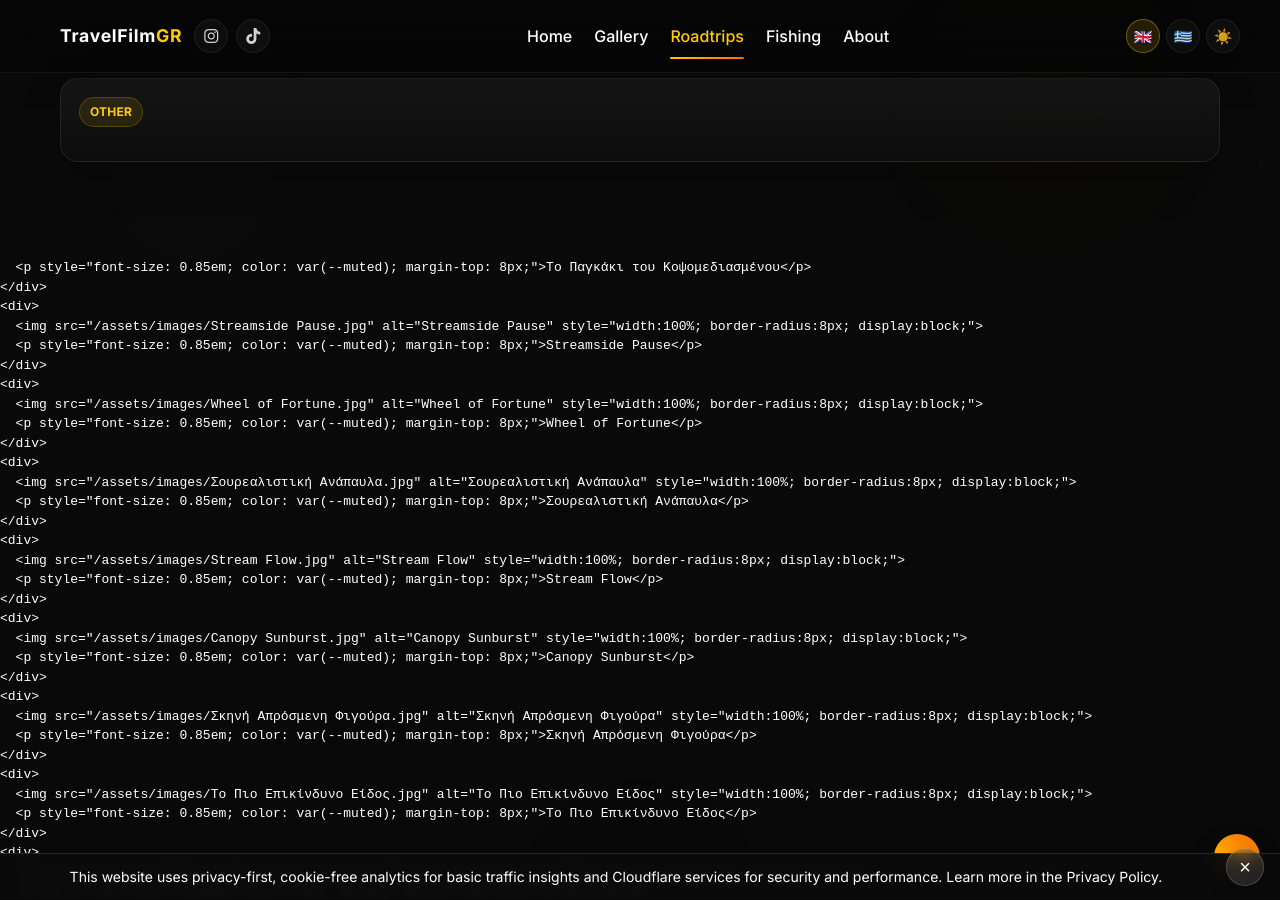
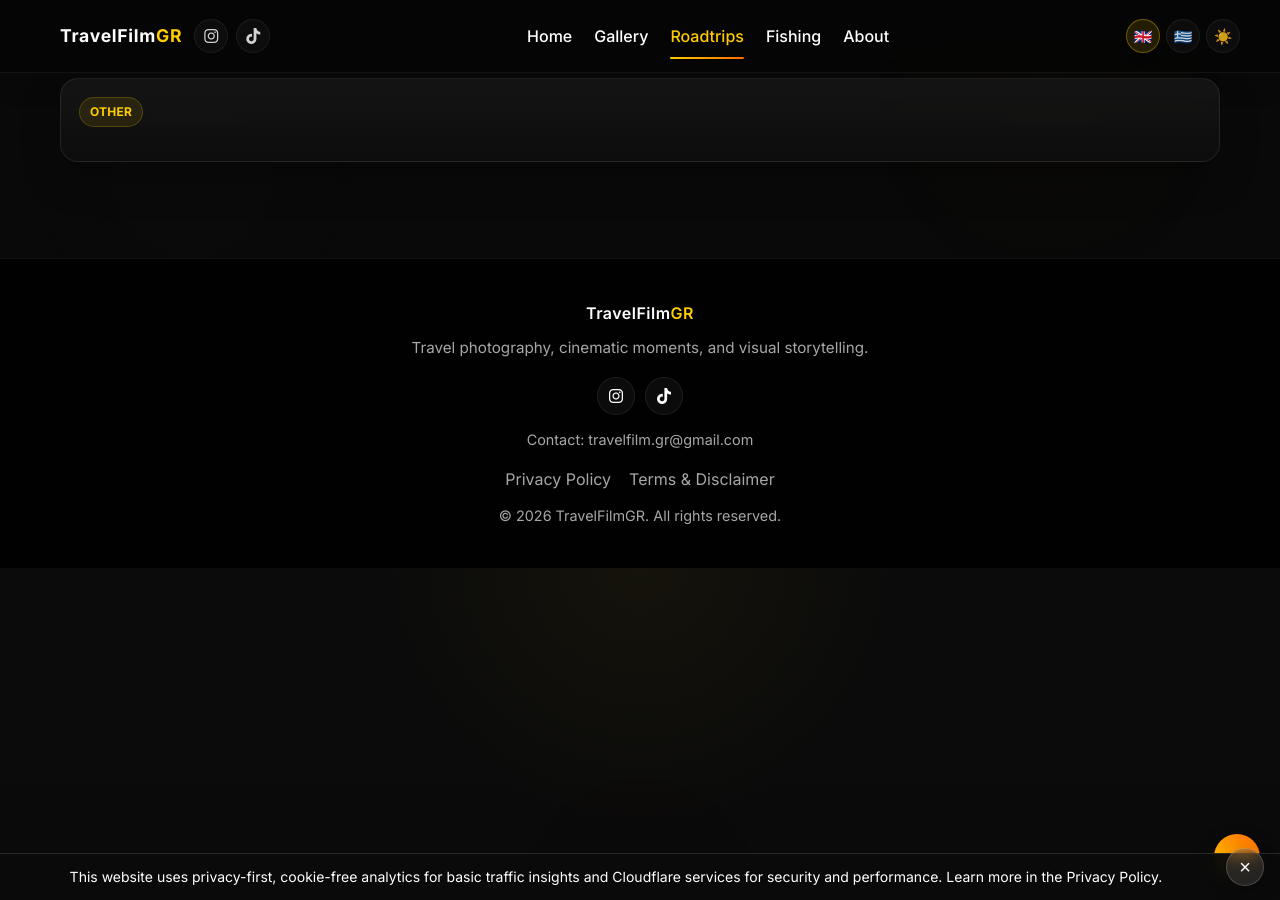
Before and after one commit to travelfilmgr/travelfilmgr.github.io, a Jekyll site: the page built from roadtrips.md, in a window 1280 px wide and 900 px high, scrolled down 737 px. Built offline with Jekyll 4.4.1, drawn with Linux system fonts in a browser that asks for light colours; some of the changed text lies outside the part shown.

Commit message:
Update roadtrips.md

```diff
--- a/roadtrips.md
+++ b/roadtrips.md
@@ -6,9 +6,8 @@ permalink: /roadtrips/
 
 <div class="blog-page">
 
-  <!-- Τραβάμε ΟΛΑ τα αρχεία .md που βρίσκονται μέσα στον φάκελο roadtrips/ -->
-  {% assign my_roadtrips = site.pages | where_exp: "item", "item.path contains 'roadtrips/'" | sort: "date" | reverse %}
-  {% assign featured = my_roadtrips.first %}
+  {% assign roadtrips = site.pages | where_exp: "item", "item.path contains 'roadtrips/'" | sort: "date" | reverse %}
+  {% assign featured = roadtrips.first %}
 
   <!-- HERO FEATURED ROADTRIP -->
   <section class="blog-hero fade-in">
@@ -95,7 +94,7 @@ permalink: /roadtrips/
   <section class="container fade-in">
     <div class="cards blog-grid">
 
-      {% for trip in my_roadtrips %}
+      {% for trip in roadtrips %}
         <div
           class="card blog-post-card fade-in"
           data-category="{{ trip.category | default: 'other' | downcase }}"
@@ -137,43 +136,4 @@ permalink: /roadtrips/
     </div>
   </section>
 
-</div>      <p style="font-size: 0.85em; color: var(--muted); margin-top: 8px;">Το Παγκάκι του Κοψομεδιασμένου</p>
-    </div>
-    <div>
-      <img src="/assets/images/Streamside Pause.jpg" alt="Streamside Pause" style="width:100%; border-radius:8px; display:block;">
-      <p style="font-size: 0.85em; color: var(--muted); margin-top: 8px;">Streamside Pause</p>
-    </div>
-    <div>
-      <img src="/assets/images/Wheel of Fortune.jpg" alt="Wheel of Fortune" style="width:100%; border-radius:8px; display:block;">
-      <p style="font-size: 0.85em; color: var(--muted); margin-top: 8px;">Wheel of Fortune</p>
-    </div>
-    <div>
-      <img src="/assets/images/Σουρεαλιστική Ανάπαυλα.jpg" alt="Σουρεαλιστική Ανάπαυλα" style="width:100%; border-radius:8px; display:block;">
-      <p style="font-size: 0.85em; color: var(--muted); margin-top: 8px;">Σουρεαλιστική Ανάπαυλα</p>
-    </div>
-    <div>
-      <img src="/assets/images/Stream Flow.jpg" alt="Stream Flow" style="width:100%; border-radius:8px; display:block;">
-      <p style="font-size: 0.85em; color: var(--muted); margin-top: 8px;">Stream Flow</p>
-    </div>
-    <div>
-      <img src="/assets/images/Canopy Sunburst.jpg" alt="Canopy Sunburst" style="width:100%; border-radius:8px; display:block;">
-      <p style="font-size: 0.85em; color: var(--muted); margin-top: 8px;">Canopy Sunburst</p>
-    </div>
-    <div>
-      <img src="/assets/images/Σκηνή Απρόσμενη Φιγούρα.jpg" alt="Σκηνή Απρόσμενη Φιγούρα" style="width:100%; border-radius:8px; display:block;">
-      <p style="font-size: 0.85em; color: var(--muted); margin-top: 8px;">Σκηνή Απρόσμενη Φιγούρα</p>
-    </div>
-    <div>
-      <img src="/assets/images/Το Πιο Επικίνδυνο Είδος.jpg" alt="Το Πιο Επικίνδυνο Είδος" style="width:100%; border-radius:8px; display:block;">
-      <p style="font-size: 0.85em; color: var(--muted); margin-top: 8px;">Το Πιο Επικίνδυνο Είδος</p>
-    </div>
-    <div>
-      <img src="/assets/images/Η Ποταμιά.jpg" alt="Η Ποταμιά" style="width:100%; border-radius:8px; display:block;">
-      <p style="font-size: 0.85em; color: var(--muted); margin-top: 8px;">Η Ποταμιά</p>
-    </div>
-    <div>
-      <img src="/assets/images/Ιχνηλάτηση του Παραλόγου.jpg" alt="Ιχνηλάτηση του Παραλόγου" style="width:100%; border-radius:8px; display:block;">
-      <p style="font-size: 0.85em; color: var(--muted); margin-top: 8px;">Ιχνηλάτηση του Παραλόγου</p>
-    </div>
-  </div>
 </div>
```
